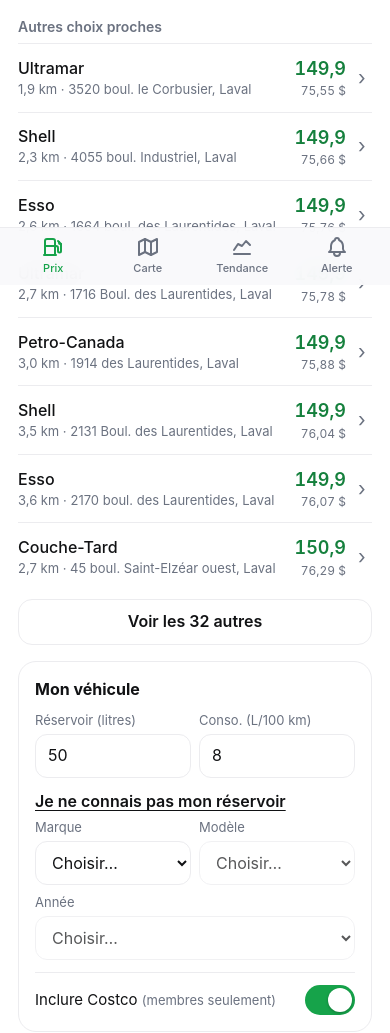
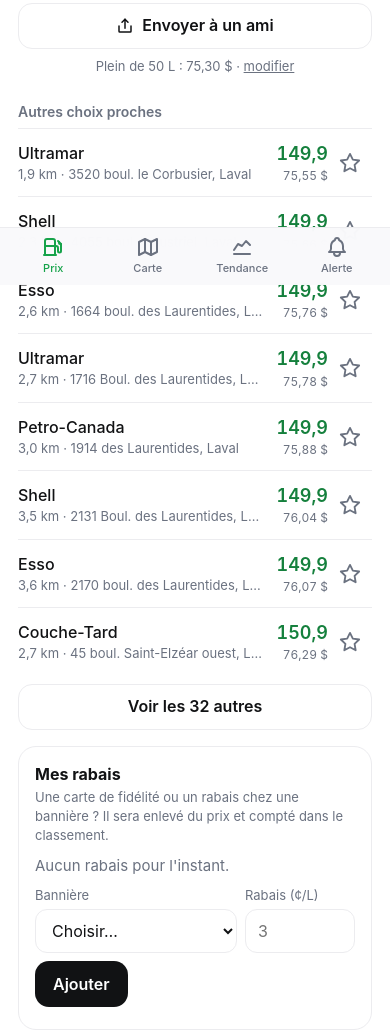
Before and after one commit to bot0123-anti-ai/essence-quebec, a plain HTML site: page site/index.html in a window 390 px wide. Shown: the part 559-1592 px from the top of the page. Drawn offline with Linux system fonts and the light colour scheme.

Commit message:
Rabais, favoris, partage et économie nette
- Mes rabais : rabais en ¢/L par bannière, soustrait du prix et compté dans le classement
- Favoris : étoile sur chaque station, section « Mes favoris » en haut
- Bouton « Envoyer à un ami » (partage du téléphone, sinon copie du message)
- « Tu sauves » compare maintenant à la station la plus proche, trajet compris

Co-Authored-By: Claude Opus 5.5 <noreply@anthropic.com>
Claude-Session: https://claude.ai/code/session_01VqtE2omeLmVUKYEM9PbCvx

```diff
--- a/site/index.html
+++ b/site/index.html
@@ -71,14 +71,23 @@ label.ck{display:flex;gap:8px;align-items:center;font-size:15px;min-height:32px}
 .empty{background:var(--soft);border-radius:16px;padding:20px;color:var(--mute);margin:22px 0 0}
 h3{font-size:14px;font-weight:600;color:var(--mute);margin:26px 0 4px}
 .list{list-style:none;margin:0;padding:0}
-.list a{display:grid;grid-template-columns:minmax(0,1fr) auto 14px;gap:2px 12px;align-items:center;padding:12px 0;border-top:1px solid var(--line);color:inherit;text-decoration:none}
-.list a::after{content:"›";color:var(--mute);font-size:20px;line-height:1}
+.list a{display:grid;grid-template-columns:minmax(0,1fr) auto;gap:2px 12px;align-items:center;padding:12px 0;color:inherit;text-decoration:none}
 .nm{font-size:16px;font-weight:500;white-space:nowrap;overflow:hidden;text-overflow:ellipsis}
 .ad{font-size:13px;color:var(--mute);white-space:nowrap;overflow:hidden;text-overflow:ellipsis}
 .pr{font-size:18px;font-weight:600;text-align:right;font-variant-numeric:tabular-nums;white-space:nowrap}
 .pr small{display:block;font-size:12px;font-weight:400;color:var(--mute)}
 .pr.g{color:var(--gtext)}
 .more{width:100%;margin-top:8px}
+.list li{display:grid;grid-template-columns:minmax(0,1fr) 44px;align-items:center;border-top:1px solid var(--line)}
+.list li a{border-top:0}
+.star{width:44px;height:44px;border:0;background:none;color:var(--mute);display:grid;place-items:center;cursor:pointer;padding:0}
+.star svg.i{width:22px;height:22px}
+.star.on{color:#f59e0b}.star.on svg.i{fill:#f59e0b}
+.hero .name .star{display:inline-grid;vertical-align:middle;margin-left:2px}
+.hero .rab{margin:6px 0 0;font-size:14px;color:var(--mute)}
+.hero .share{width:100%;margin-top:10px}
+.rlist{list-style:none;margin:10px 0 0;padding:0;display:grid;gap:4px}
+.rlist li{display:flex;justify-content:space-between;align-items:center;gap:10px;font-size:15px}
 .card{background:var(--card);border:1px solid var(--line);border-radius:18px;padding:16px;margin-top:16px}
 h2.t{font-size:26px;font-weight:700;margin:20px 0 0;letter-spacing:-.01em}
 #map{height:min(64vh,540px);border-radius:18px;overflow:hidden;background:var(--soft);z-index:0;margin-top:14px}
@@ -146,10 +155,24 @@ code{background:var(--soft);border-radius:6px;padding:1px 6px;overflow-wrap:anyw
 
   <div id="v-list">
     <div id="hero"></div>
+    <h3 id="fh" hidden>Mes favoris</h3>
+    <ul class="list" id="favList"></ul>
     <h3 id="lh">Autres choix proches</h3>
     <p class="note" id="lsub" style="margin:0 0 6px"></p>
     <ul class="list" id="list"></ul>
     <button class="b o more" id="moreBtn" type="button" hidden>Voir plus</button>
+
+    <div class="card" id="rab">
+      <b>Mes rabais</b>
+      <p class="note" style="margin-top:2px">Une carte de fidélité ou un rabais chez une bannière ? Il sera enlevé du prix et compté dans le classement.</p>
+      <ul class="rlist" id="rabList"></ul>
+      <div class="row" style="margin-top:10px">
+        <label class="f">Bannière<select id="rabB"><option value="">Choisir…</option></select></label>
+        <label class="f" style="flex:0 1 110px">Rabais (¢/L)<input type="number" id="rabV" min="0.1" max="50" step="0.1" inputmode="decimal" placeholder="3"></label>
+        <button class="b dark" id="rabAdd" type="button">Ajouter</button>
+      </div>
+      <p class="err" id="rabErr" style="margin-top:6px"></p>
+    </div>
 
     <div class="card" id="veh">
       <b>Mon véhicule</b>
@@ -296,19 +319,34 @@ function locate(q){
   const nice = m.find(s=>s.city!==s.city.toUpperCase())?.city || m[0].city;
   return centroid(m, nice+' (centre)');
 }
+function entry(s, d){
+  const p0=s.p[set.fuel]; if (p0==null) return null;
+  const L=+set.tank||50, C=+set.cons||8, r=DISC[norm(s.b)], disc=r ? r.c : 0, p=Math.max(0, p0-disc);
+  return {s, p, p0, disc, d, cost:p/100*(L+2*d*1.3*C/100)};
+}
 function compute(){
-  const f=set.fuel, L=+set.tank||50, C=+set.cons||8;
+  const L=+set.tank||50;
   const out=[];
   for (const s of S) {
-    const p=s.p[f]; if (p==null) continue;
     if (!set.costco && /costco/.test(norm(s.b+' '+s.n))) continue;
     const d=hav(pos.lat,pos.lon,s.lat,s.lon); if (d>set.radius) continue;
-    out.push({s,p,d,cost:p/100*(L+2*d*1.3*C/100)});
+    const o=entry(s,d); if (o) out.push(o);
   }
   const by = {best:(a,b)=>a.cost-b.cost||a.d-b.d, price:(a,b)=>a.p-b.p||a.d-b.d, dist:(a,b)=>a.d-b.d||a.p-b.p}[set.sort];
   out.sort(by);
   const avg = out.length ? out.reduce((t,o)=>t+o.p,0)/out.length : 0;
   return {out, avg, L};
+}
+const sid = s => s.lat.toFixed(5)+','+s.lon.toFixed(5);
+let FAV = new Set(store.get('fav', []));
+let DISC = store.get('disc', {});
+let HERO = null;
+const STAR = '<svg class="i" viewBox="0 0 24 24"><path d="M12 17.75l-6.17 3.24l1.18-6.87l-5-4.87l6.9-1l3.09-6.25l3.09 6.25l6.9 1l-5 4.87l1.18 6.87z"/></svg>';
+function starBtn(s){ const on=FAV.has(sid(s)); return `<button class="star${on?' on':''}" type="button" data-fav="${sid(s)}" aria-pressed="${on}" aria-label="${on?'Retirer des':'Ajouter aux'} favoris">${STAR}</button>`; }
+function row(o, avg){
+  return `<li><a href="${maps(o.s)}" target="_blank" rel="noopener" aria-label="Itinéraire vers ${esc(title(o.s))}, ${esc(addr(o.s.a))}">
+    <div><div class="nm">${esc(title(o.s))}</div><div class="ad">${km(o.d)} · ${esc(addr(o.s.a))}</div></div>
+    <div class="pr${o.p < avg-0.5 ? ' g' : ''}">${fmt1(o.p)}<small>${o.disc ? 'rabais −'+fmt1(o.disc)+' ¢' : money(o.cost)}</small></div></a>${starBtn(o.s)}</li>`;
 }
 const title = s => (s.b && norm(s.b)!=='aucun') ? s.b : (s.n||'Station');
 const addr = a => String(a||'').replace(/\s+,/g,',').replace(/\b([A-ZÀ-Ý])([A-ZÀ-Ý'’-]{2,})\b/g, (m,x,y)=>x+y.toLowerCase());
@@ -323,30 +361,39 @@ function render(){
   if (document.activeElement!==$('cons')) $('cons').value=set.cons;
   $('homeBtn').hidden = !home || (pos && home.label===pos.label);
   $('gps').hidden = !gpsOk || (pos && pos.label==='Ma position');
-  if (!pos || !S.length) { $('poslbl').textContent='—'; $('hero').innerHTML=''; $('list').innerHTML=''; return; }
+  if (!pos || !S.length) { $('poslbl').textContent='—'; $('hero').innerHTML=''; $('list').innerHTML=''; $('favList').innerHTML=''; return; }
+  renderDisc();
   $('poslbl').textContent = pos.label + (home && home.label===pos.label ? ' · chez moi' : '');
   const {out, avg, L} = compute();
   OUT = out;
   if (!out.length) {
     $('hero').innerHTML = `<p class="empty">Aucune station n'affiche de ${FUEL[set.fuel].toLowerCase()} à ${set.radius} km ou moins. Choisis une plus grande distance.</p>`;
-    $('list').innerHTML=''; $('lh').hidden=true; $('lsub').textContent=''; $('moreBtn').hidden=true;
+    $('list').innerHTML=''; $('lh').hidden=true; $('lsub').textContent=''; $('moreBtn').hidden=true; $('favList').innerHTML=''; $('fh').hidden=true;
   } else {
-    const t=out[0], save=(avg-t.p)/100*L;
+    const t=out[0];
+    const near = out.reduce((a,o)=>o.d<a.d?o:a, out[0]), net = near.cost - t.cost;
+    const gain = near===t ? 'c\'est aussi la plus proche'
+      : net>=0.05 ? `tu sauves ${money(net)} vs la plus proche (${esc(title(near.s))}, ${km(near.d)}), trajet compris`
+      : net<=-0.05 ? `${money(-net)} de plus que la plus proche (${esc(title(near.s))}), trajet compris` : 'même coût que la plus proche, trajet compris';
     const lead = {best:'Va faire le plein chez',price:'Le moins cher est chez',dist:'Le plus proche est'}[set.sort];
     $('hero').innerHTML = `<div class="hero">
       <p class="lead">${lead}</p>
-      <p class="name">${esc(title(t.s))}</p>
+      <p class="name">${esc(title(t.s))} ${starBtn(t.s)}</p>
       <p class="addr">${esc(addr(t.s.a))}</p>
       <p class="price">${fmt1(t.p)}<small> ¢/L</small></p>
-      <p class="gain">${km(t.d)} · ${save>=0.05 ? `tu sauves ${money(save)} sur ton plein` : `prix moyen du coin : ${fmt1(avg)} ¢`}</p>
+      ${t.disc ? `<p class="rab">Avec ton rabais de ${fmt1(t.disc)} ¢ (affiché ${fmt1(t.p0)} ¢)</p>` : ''}
+      <p class="gain">${km(t.d)} · ${gain}</p>
       <a class="b go" href="${maps(t.s)}" target="_blank" rel="noopener"><svg class="i" viewBox="0 0 24 24"><path d="M12 18.5l7.3 2.5a.5.5 0 0 0 .6-.7L12 3l-7.9 17.3a.5.5 0 0 0 .6.7z"/></svg>Y aller</a>
+      <button class="b o share" id="shareBtn" type="button"><svg class="i" viewBox="0 0 24 24"><path d="M4 12v7a1 1 0 0 0 1 1h14a1 1 0 0 0 1-1v-7"/><path d="M12 3v12"/><path d="M8 7l4-4l4 4"/></svg>Envoyer à un ami</button>
       <p class="cost">Plein de ${L} L : ${money(t.cost)}${set.car ? ' · '+esc(set.car) : ''} · <a href="#veh" style="color:inherit">modifier</a></p></div>`;
-    const rest = out.slice(1, 61), shown = showAll ? rest : rest.slice(0, 8);
+    HERO = t;
+    const favs = S.filter(s=>FAV.has(sid(s)) && s!==t.s).map(s=>entry(s, hav(pos.lat,pos.lon,s.lat,s.lon))).filter(Boolean).sort((a,b)=>a.cost-b.cost);
+    $('fh').hidden = !favs.length;
+    $('favList').innerHTML = favs.map(o=>row(o, avg)).join('');
+    const rest = out.slice(1).filter(o=>!FAV.has(sid(o.s))).slice(0, 60), shown = showAll ? rest : rest.slice(0, 8);
     $('lh').hidden = !rest.length;
     $('lsub').textContent = '';
-    $('list').innerHTML = shown.map(o=>`<li><a href="${maps(o.s)}" target="_blank" rel="noopener" aria-label="Itinéraire vers ${esc(title(o.s))}, ${esc(addr(o.s.a))}">
-      <div><div class="nm">${esc(title(o.s))}</div><div class="ad">${km(o.d)} · ${esc(addr(o.s.a))}</div></div>
-      <div class="pr${o.p < avg-0.5 ? ' g' : ''}">${fmt1(o.p)}<small>${money(o.cost)}</small></div></a></li>`).join('');
+    $('list').innerHTML = shown.map(o=>row(o, avg)).join('');
     $('moreBtn').hidden = showAll || rest.length <= 8;
     $('moreBtn').textContent = `Voir les ${rest.length-8} autres`;
   }
@@ -675,6 +722,49 @@ $('carYear').addEventListener('change', ()=>{
   store.set('set',set); carNote(); render();
 });
 
+/* ---------- Favoris ---------- */
+document.addEventListener('click', e=>{
+  const b = e.target.closest('[data-fav]'); if (!b) return;
+  e.preventDefault();
+  const id = b.dataset.fav;
+  FAV.has(id) ? FAV.delete(id) : FAV.add(id);
+  store.set('fav', [...FAV]); render();
+});
+
+/* ---------- Rabais ---------- */
+function banners(){
+  const cnt = {}, nice = {};
+  for (const s of S) { const k=norm(s.b); if (!k || k==='aucun') continue; cnt[k]=(cnt[k]||0)+1; if (!nice[k] || nice[k]===nice[k].toUpperCase()) nice[k]=s.b; }
+  return Object.keys(cnt).filter(k=>cnt[k]>=3).sort((a,b)=>nice[a].localeCompare(nice[b],'fr')).map(k=>[k,nice[k]]);
+}
+let bannersDone = false;
+function renderDisc(){
+  if (!bannersDone && S.length) { $('rabB').innerHTML = '<option value="">Choisir…</option>' + banners().map(([k,n])=>`<option value="${esc(k)}">${esc(n)}</option>`).join(''); bannersDone = true; }
+  const items = Object.entries(DISC);
+  $('rabList').innerHTML = items.length ? items.map(([k,r])=>`<li><span>${esc(r.name)} : <b>−${fmt1(r.c)} ¢/L</b></span><button class="lnk" type="button" data-unrab="${esc(k)}">Retirer</button></li>`).join('') : '<li class="ad">Aucun rabais pour l\'instant.</li>';
+}
+$('rabAdd').addEventListener('click', ()=>{
+  const k=$('rabB').value, c=parseFloat(String($('rabV').value).replace(',','.'));
+  if (!k) { $('rabErr').textContent='Choisis une bannière.'; return; }
+  if (!(c>0 && c<=50)) { $('rabErr').textContent='Entre un rabais entre 0,1 et 50 ¢ par litre.'; return; }
+  $('rabErr').textContent='';
+  DISC[k] = {name:$('rabB').selectedOptions[0].textContent, c:Math.round(c*10)/10};
+  store.set('disc', DISC); $('rabV').value=''; $('rabB').value=''; render();
+});
+$('rabList').addEventListener('click', e=>{ const b=e.target.closest('[data-unrab]'); if (!b) return; delete DISC[b.dataset.unrab]; store.set('disc', DISC); render(); });
+
+/* ---------- Partager ---------- */
+document.addEventListener('click', async e=>{
+  if (!e.target.closest('#shareBtn') || !HERO) return;
+  const t = HERO, appUrl = location.origin + location.pathname;
+  const text = `Essence la moins chère près de moi : ${title(t.s)}, ${addr(t.s.a)} — ${fmt1(t.p0)} ¢/L (${FUEL[set.fuel].toLowerCase()}). Itinéraire : ${maps(t.s)}`;
+  try {
+    if (navigator.share) { await navigator.share({title:'Essence au meilleur prix', text, url: appUrl}); return; }
+  } catch(err) { if (err && err.name==='AbortError') return; }
+  try { await navigator.clipboard.writeText(text+' · '+appUrl); $('status').textContent='Message copié : colle-le dans un texto.'; setTimeout(()=>$('status').textContent='', 4000); }
+  catch(err) { $('status').textContent=text; }
+});
+
 /* ---------- Filtres ---------- */
 for (const g of document.querySelectorAll('.seg[data-k]')) g.addEventListener('click', e=>{
   const b=e.target.closest('button'); if (!b) return;
```
